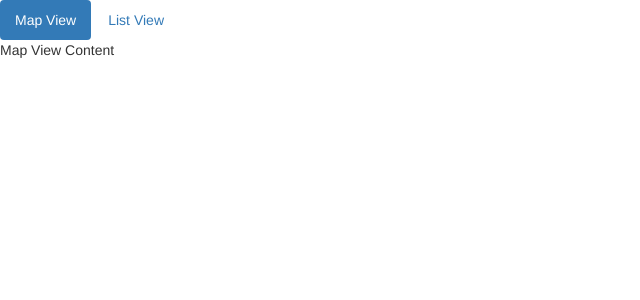
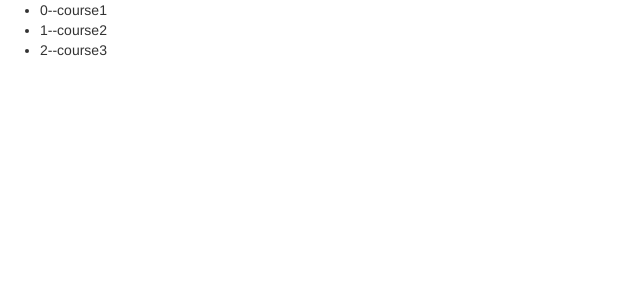
Before and after one commit to uzairqq/ECommerce, an Angular app: page / in a window 1280 px wide. Shown: the top 300 px of the page, without its empty margins (0-640 px from the left). Built offline with nearby package versions, Linux system fonts and the light colour scheme.

Commit message:
used *ngFor Directive for iterate the list and show indexes of each like new feature in for looop

```diff
--- a/src/app/app.component.ts
+++ b/src/app/app.component.ts
@@ -4,22 +4,21 @@
   selector: 'app-root',
   // templateUrl: './app.component.html',
   template: `
-<ul class="nav nav-pills">
-<li [class.active]="viewMode =='map' "><a (click)="viewMode ='map' ">Map View</a></li>
-<li [class.active]="viewMode=='list' "><a (click)="viewMode ='list'">List View</a></li>
+<ul>
+<li *ngFor="let course of courses;index as i">
+{{i}}--{{course.name}}
+</li>
 </ul>
-<div [ngSwitch]="viewMode">
-<div *ngSwitchCase="'map'">Map View Content</div>
-<div *ngSwitchCase="'list'">List View Content</div>
-<div *ngSwitchDefault>OtherWise</div>
-</div>
   `,
   styleUrls: ['./app.component.css']
 })
 export class AppComponent {
 
-  viewMode = 'map';
-
+  courses = [
+    { id: 1, name: 'course1' },
+    { id: 2, name: 'course2' },
+    { id: 3, name: 'course3' },
+  ];
 
 
 
```
